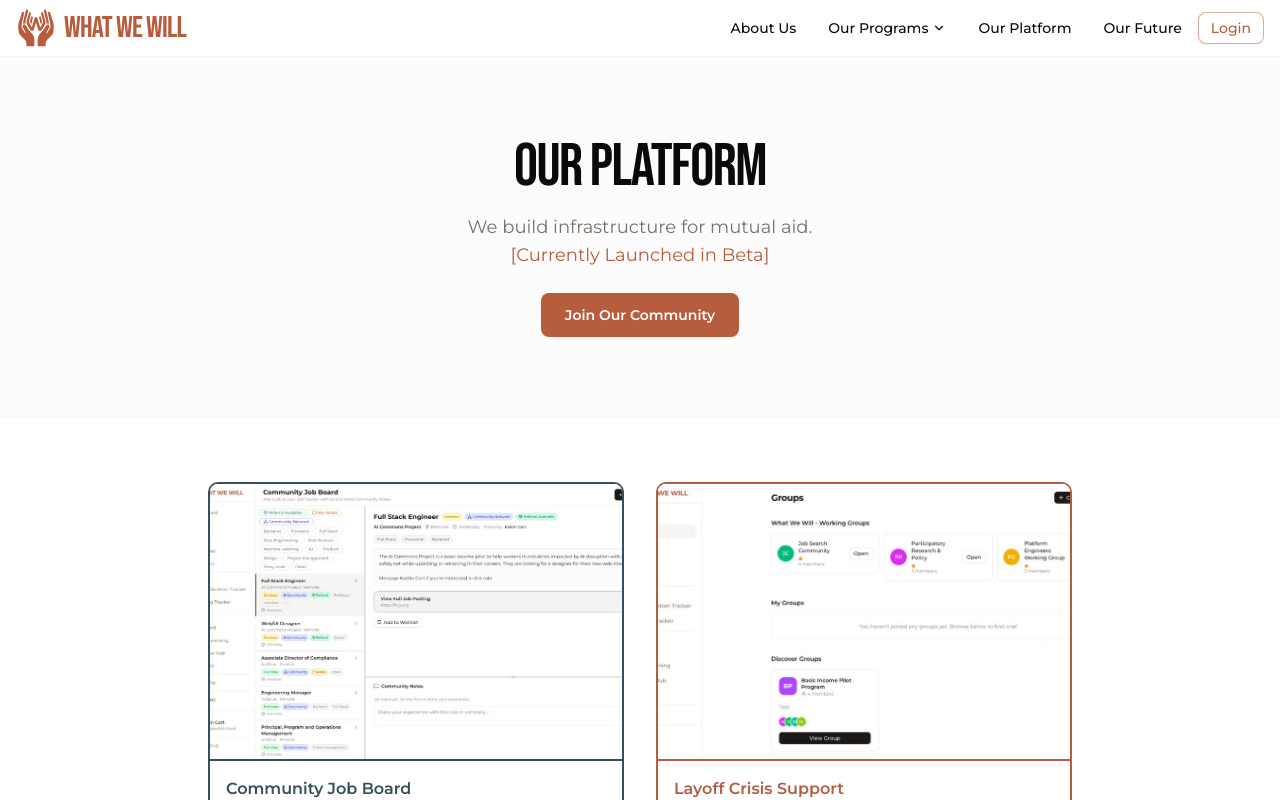
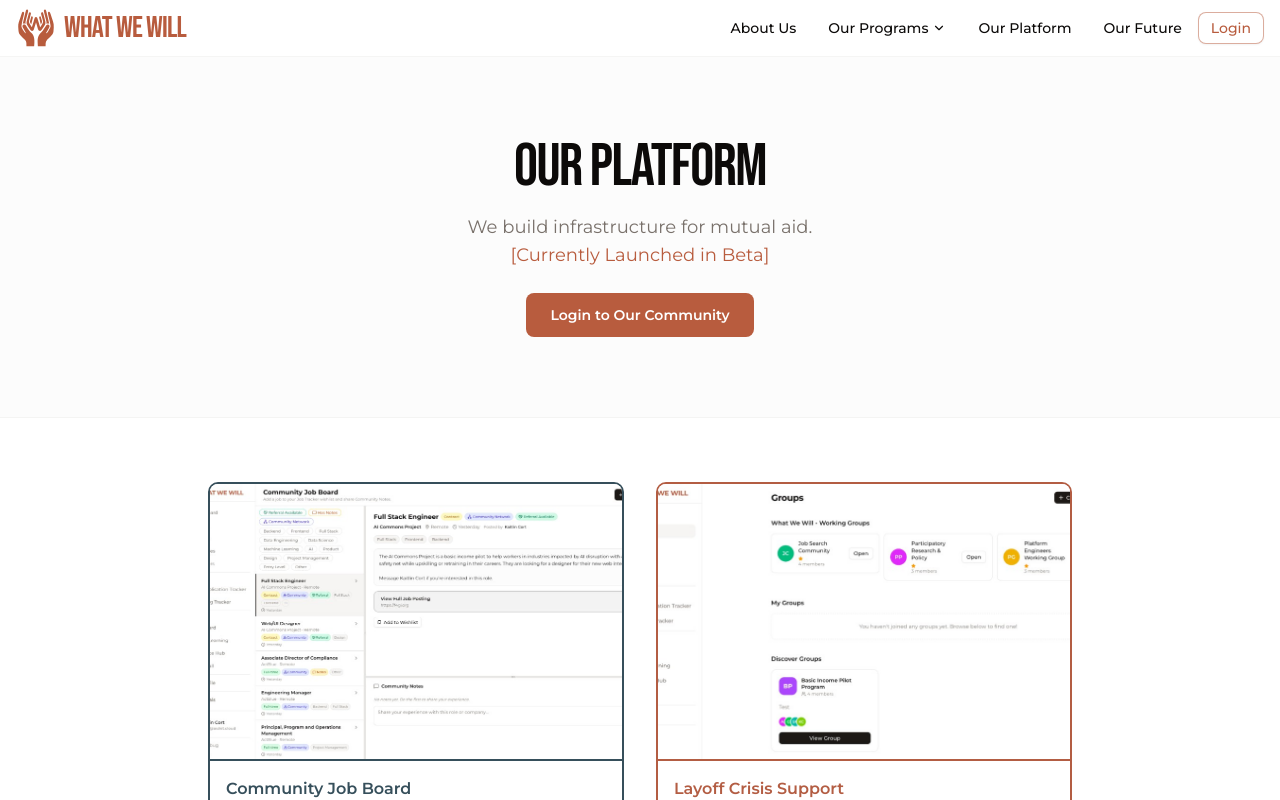
Before and after one commit to What-We-Will/community-platform, a Next.js app: page /our-platform in a window 1280 px wide. Shown: the top 800 px of the page. Built offline with nearby package versions, Linux system fonts and the light colour scheme; no server answers.

Commit message:
Update Our Platform CTA button text to 'Login to Our Community'

```diff
--- a/app/our-platform/page.tsx
+++ b/app/our-platform/page.tsx
@@ -35,7 +35,7 @@ export default async function OurPlatformPage() {
                 href="https://members.wwwrise.org/login"
                 className="inline-block rounded-md bg-primary-orange px-6 py-3 text-sm font-semibold text-white transition-colors hover:bg-primary-orange/90"
               >
-                Join Our Community
+                Login to Our Community
               </a>
             </div>
           </div>
```
